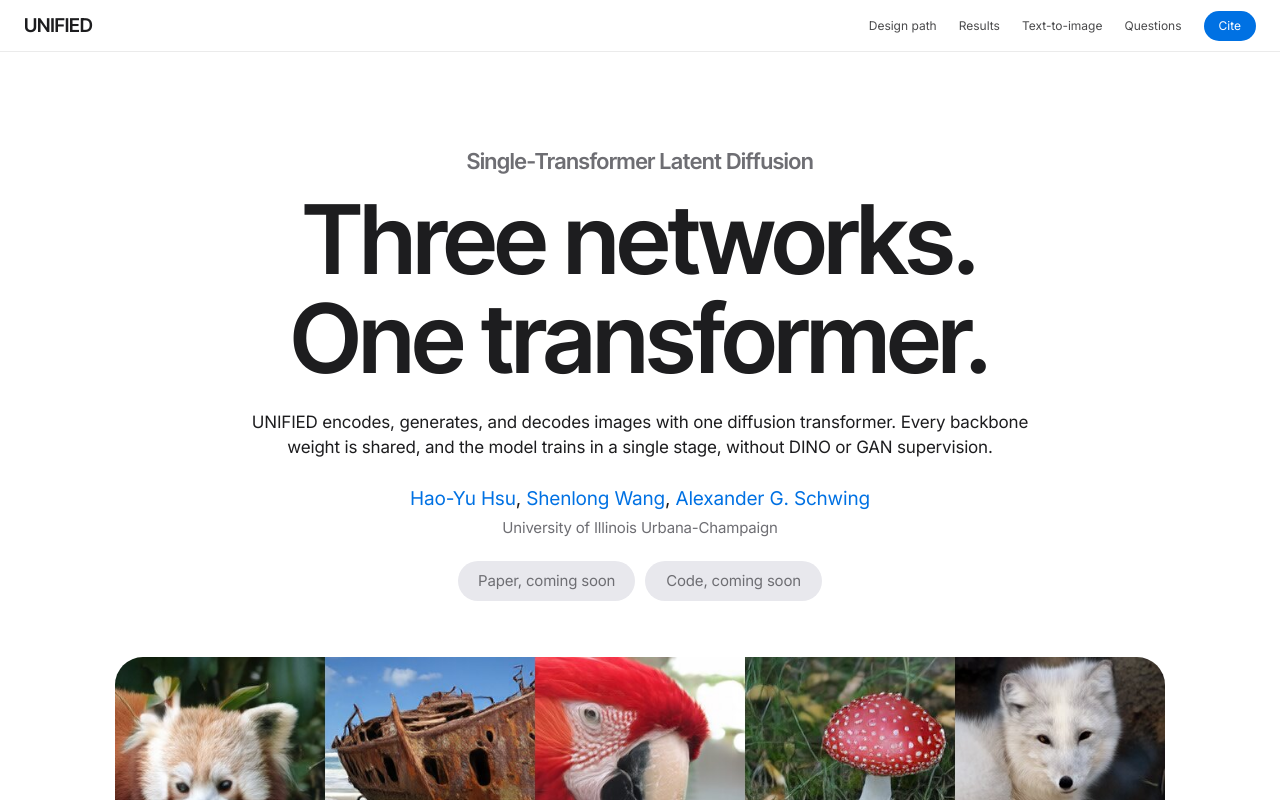
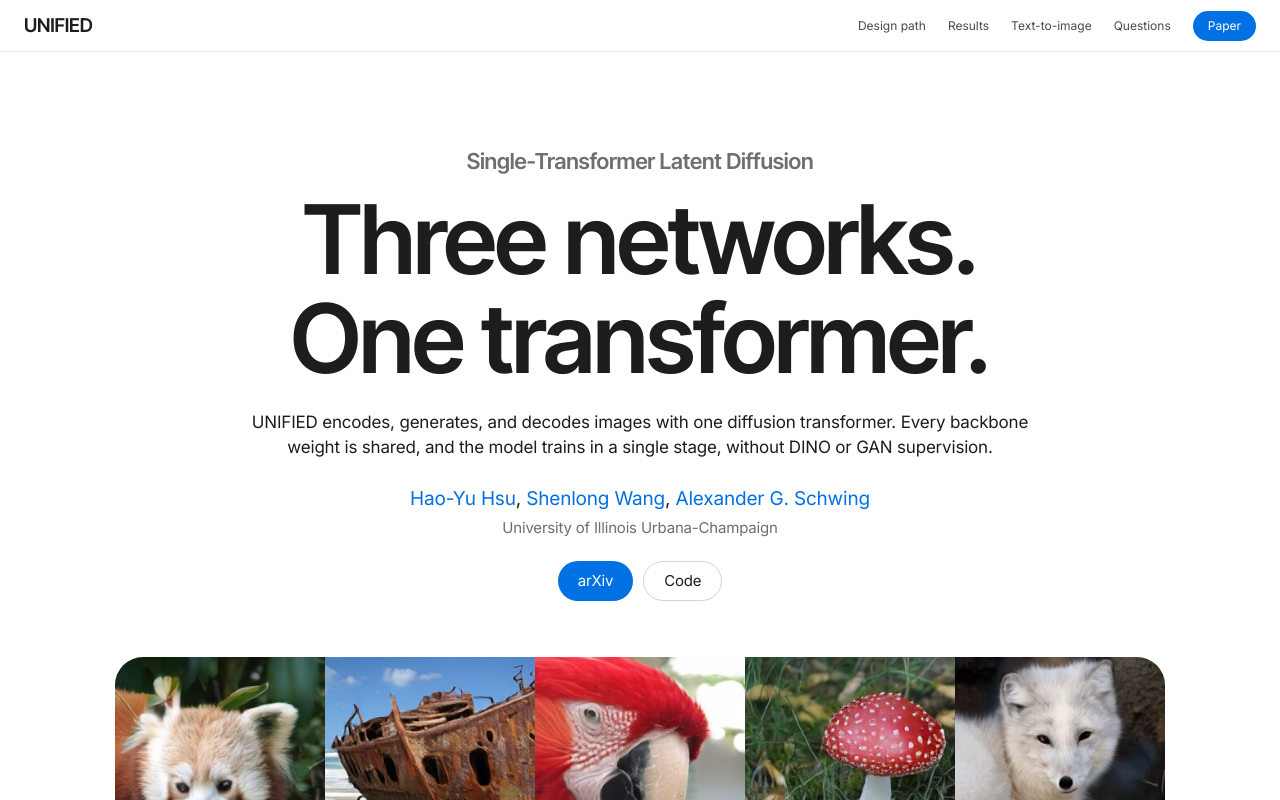
Before and after one commit to haoyuhsu/Unified-LDM, a plain HTML site: page index.html in a window 1280 px wide. Shown: the top 800 px of the page. Drawn offline with Linux system fonts and the light colour scheme.

Commit message:
Add arXiv and code links, update BibTeX
Co-Authored-By: Claude Opus 5.5 <noreply@anthropic.com>

```diff
--- a/index.html
+++ b/index.html
@@ -32,8 +32,7 @@
     <a href="#faq">Questions</a>
   </div>
   <button class="pill out nav-menu" id="navMenu" type="button" aria-expanded="false" aria-controls="navLinks">Explore</button>
-  <!-- TODO(launch): change to "Paper" with the arXiv link -->
-  <a class="pill solid" href="#cite">Cite</a>
+  <a class="pill solid" href="https://arxiv.org/abs/2611.29064">Paper</a>
 </nav>
 
 <main id="main">
@@ -51,9 +50,8 @@
     </p>
     <p class="affil rv">University of Illinois Urbana-Champaign</p>
     <div class="cite-btns rv">
-      <!-- TODO(launch): arXiv and code links -->
-      <a class="cta is-off" aria-disabled="true">Paper, coming soon</a>
-      <a class="cta ghost is-off" aria-disabled="true">Code, coming soon</a>
+      <a class="cta" href="https://arxiv.org/abs/2611.29064">arXiv</a>
+      <a class="cta ghost" href="https://github.com/haoyuhsu/Unified-LDM">Code</a>
     </div>
   </div>
   <div class="wrap-mid hero-stage">
@@ -599,7 +597,7 @@
 <pre id="bibText">@article{hsu2026unified,
   title   = {Single-Transformer Latent Diffusion},
   author  = {Hsu, Hao-Yu and Wang, Shenlong and Schwing, Alexander G},
-  journal = {Under review},
+  journal = {arXiv preprint arXiv:2611.29064},
   year    = {2026}
 }</pre>
     </div>
@@ -610,7 +608,7 @@
 
 <footer class="foot">
   <div class="wrap-copy">
-    <p class="foot-line">UNIFIED project page. Draft, not yet public.</p>
+    <p class="foot-line">UNIFIED project page.</p>
   </div>
 </footer>
 
```
